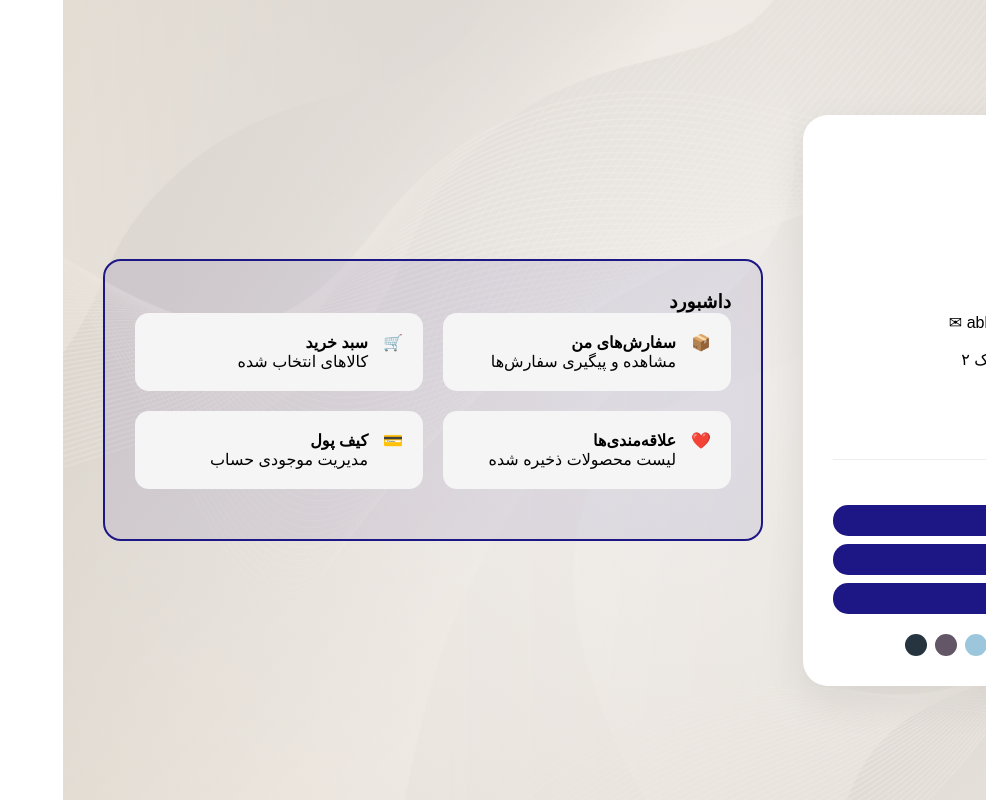
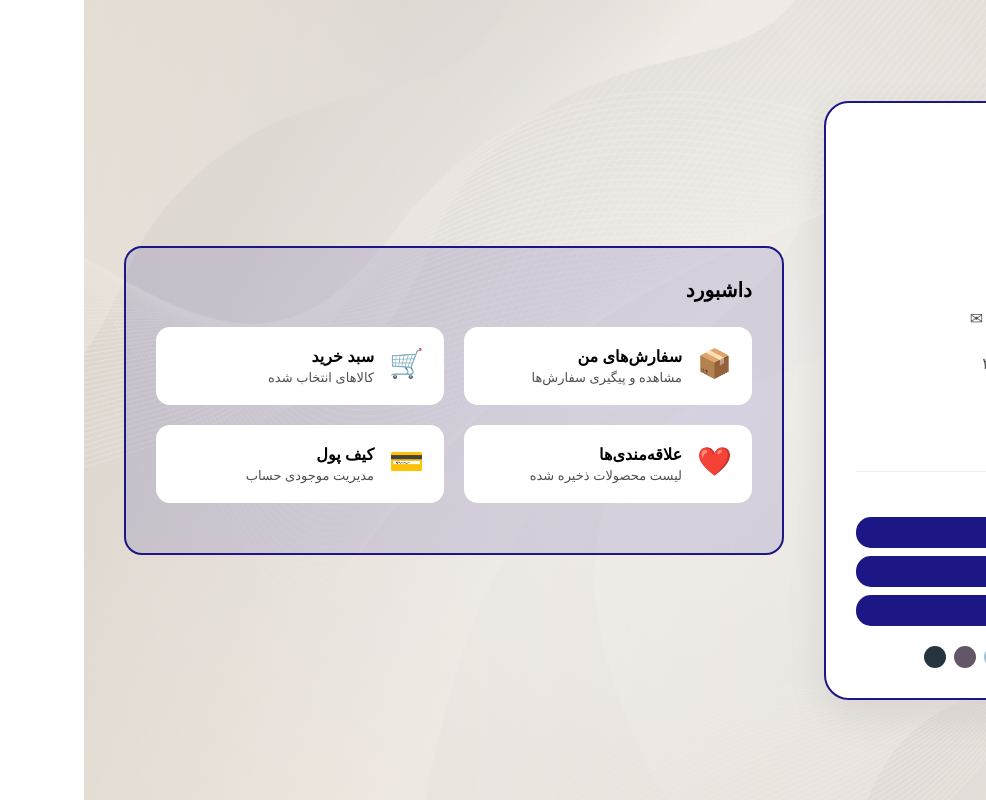
Before and after one commit to romina-kh/NetEng-Project, a React (Vite) app in the folder frontend/net-eng/: page /profile in a window 1280 px wide. Shown: the whole page, without its empty margins (294-1280 px from the left). Built offline with nearby package versions, Linux system fonts and the light colour scheme; grey boxes are pictures that could not be loaded; a small style sheet from the web is missing.

Commit message:
style: apply theme

```diff
--- a/frontend/net-eng/src/pages/UserProfilePage.jsx
+++ b/frontend/net-eng/src/pages/UserProfilePage.jsx
@@ -76,7 +76,11 @@ export default function Profile() {
     <div className={styles.usercontainer}>
 
       {/* profile card */}
-      <div className={styles.usercard}>
+      <div
+        className={styles.usercard}
+        style={{ borderColor: `${themes[theme]}` }}
+
+      >
 
         {/* img */}
         <div className={styles.useravatar}>
@@ -298,7 +302,7 @@ export default function Profile() {
         className={styles.shopContainer}
         style={{
           borderColor: themes[theme],
-          backgroundColor: `${themes[theme]}15`
+          backgroundColor: `${themes[theme]}20`
         }}
       >
         <h3>داشبورد</h3>
--- a/frontend/net-eng/src/styles/profilePages/userprofile.module.css
+++ b/frontend/net-eng/src/styles/profilePages/userprofile.module.css
@@ -20,6 +20,9 @@
   display: flex;
   flex-direction: column;
   gap: 20px;
+
+  border: 2px solid;
+
 }
 
 /* avatar */
@@ -44,16 +47,37 @@
   color: #27548A;
   cursor: pointer;
 }
-/* info */
-.infoSection { text-align:center; }
+
+
+ /* info */
+.infoSection {
+  text-align: center;
+}
+.infoSection h2 {
+  margin-bottom: 8px;
+  color: #123458;
+}
+.infoSection p {
+  margin: 4px 0;
+  color: #555; }
 
 .infoSection input {
-  width:100%;
-  height:40px;
-  border-radius:20px;
-  border:1px solid #ccc;
-  padding:0 15px;
-  margin-bottom:8px;
+  width: 100%;
+  height: 40px;
+  border-radius: 20px;
+  border: 1px solid #ccc;
+  padding: 0 15px;
+  text-align: right;
+  margin-bottom: 8px;
+  background: #ffffff;
+  color: #000;
+  font-size: 14px;
+  outline: none;
+}
+
+.infoSection input:focus {
+  border-color: #646565;
+  box-shadow: 0 0 0 0.2rem rgba(39, 84, 138, 0.115);
 }
 
 /* buttons */
@@ -81,7 +105,7 @@
 }
 
 .settings button {
-  color:#F1EFEC;
+  color:white;
   border:none;
   padding:8px;
   border-radius:15px;
@@ -112,15 +136,38 @@
   transition:0.3s;
 }
 
+.shopContainer h3 {
+  margin-bottom: 25px;
+  font-size: 20px;
+  text-align: right;
+}
 .shopRow {
   display:flex;
   gap:20px;
   margin-bottom:20px;
 }
 
+.shopBox span {
+  font-size: 28px;
+}
+.shopBox h4 {
+  margin: 0;
+  font-size: 16px;
+}
+.shopBox p {
+  margin: 4px 0 0;
+  font-size: 13px;
+  color: #524e4e;
+}
+
+.shopBox:hover {
+  transform: translateY(-4px);
+  background: #f5f5f5;
+}
+
 .shopBox {
   flex:1;
-  background:#f5f5f5;
+  background: white;
   padding:20px;
   border-radius:14px;
   display:flex;
@@ -131,7 +178,7 @@
 .userprofileSettingBox {
   margin-top:12px;
   padding:12px;
-  background:#f5f5f5;
+
   border-radius:12px;
   display:flex;
   flex-direction:column;
```
